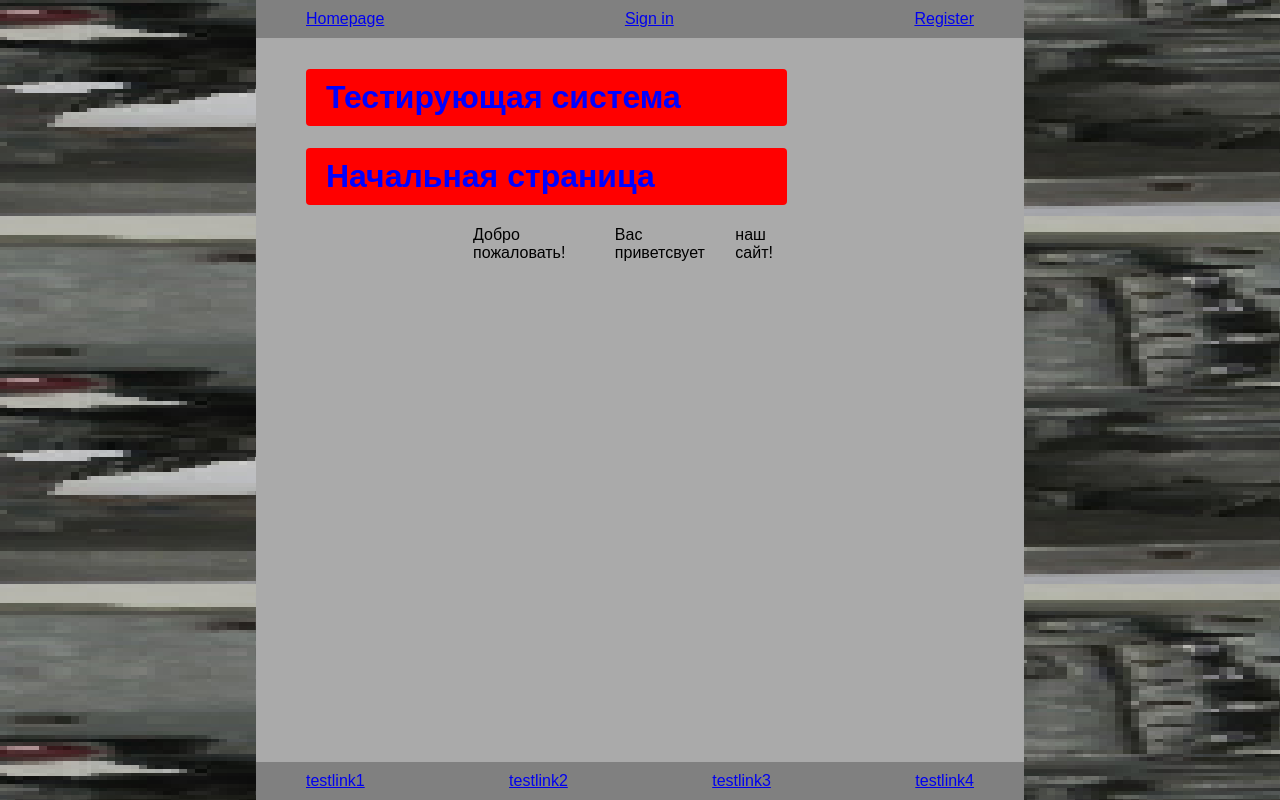
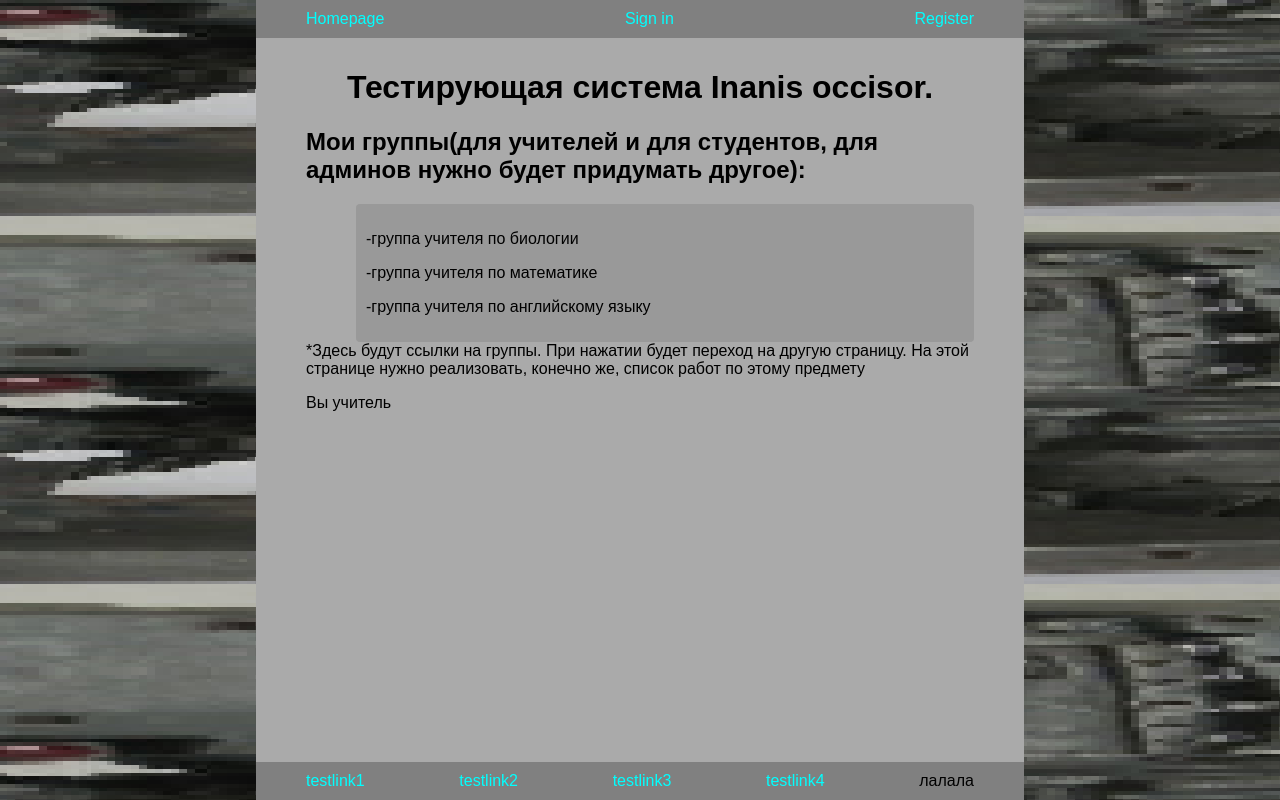
Before and after one commit to maximalekseenko/testing-system, a Django app: page / in a window 1280 px wide. Run offline with Django 3.2, Linux system fonts and the light colour scheme.

Commit message:
almost home page

```diff
--- a/main/templates/home.html
+++ b/main/templates/home.html
@@ -1,11 +1,18 @@
 {% extends './base.html' %}
 {% block content %}
-<h1 class = "abc">Тестирующая система</h1>
-<h1 class = "abc">Начальная страница</h1>
+<h1 align="center">Тестирующая система Inanis occisor.</h1>
+<h2>Мои группы(для учителей и для студентов, для админов нужно будет придумать другое):</h2>
+<div class="box", style="margin-left: 50px;">
+    <p> -группа учителя по биологии</p>
+    <p> -группа учителя по математике</p>
+    <p> -группа учителя по английскому языку</p>
+</div>
+*Здесь будут ссылки на группы. При нажатии будет переход на другую страницу. На этой странице нужно реализовать, конечно же, список работ по этому предмету
+{%if is_teacher%}
+<p>Вы учитель</p>
+{%else%}
+<p>Вы студент</p>
+{%endif%}
 
-<div class = "flex flex-sb" style="width: 50%; margin: auto;">
-    <a>Добро пожаловать!</a>
-    <a>Вас приветсвует</a>
-    <a>наш сайт!</a>
-</div>
+
 {% endblock %}
--- a/main/views.py
+++ b/main/views.py
@@ -1,7 +1,9 @@
 from django.shortcuts import render
 
 def HomeView(request):
-    return render(request, 'home.html')
+    is_teacher = True
+    args={"is_teacher": is_teacher}
+    return render(request, 'home.html', args)
 
 def HeresyoneView(request):
     return  render(request, 'heresypage1.html')
--- a/static/css/common-base.css
+++ b/static/css/common-base.css
@@ -12,6 +12,9 @@ html {
     background-image: url(/static/images/bg.png);
     background-repeat: repeat;
 }
+html a {
+    text-decoration: none;
+}
 main {
     background-color: #aaaaaa;
     padding: 10px 50px;
@@ -20,4 +23,11 @@ main {
 footer, header {
     background-color: gray;
     padding: 10px 50px;
+
 }
+footer a:any-link, header a:any-link {
+    color:aqua
+}
+footer a:focus, header a:focus{
+    color:blueviolet
+}
--- a/static/css/common-class.css
+++ b/static/css/common-class.css
@@ -3,8 +3,6 @@
     width: 300px;
 }
 .abc{
-    color: blue;
-    background-color: red;
     width: 66%;
     padding: 10px 20px;
     border-radius: 4px;
--- a/templates/footer.html
+++ b/templates/footer.html
@@ -3,4 +3,5 @@
     <a href="/heresyone/">testlink2</a>
     <a href="/heresyone/">testlink3</a>
     <a href="/heresyone/">testlink4</a>
+    <a>лалала</a>
 </footer>
```
Also changed, not shown: db.sqlite3.
